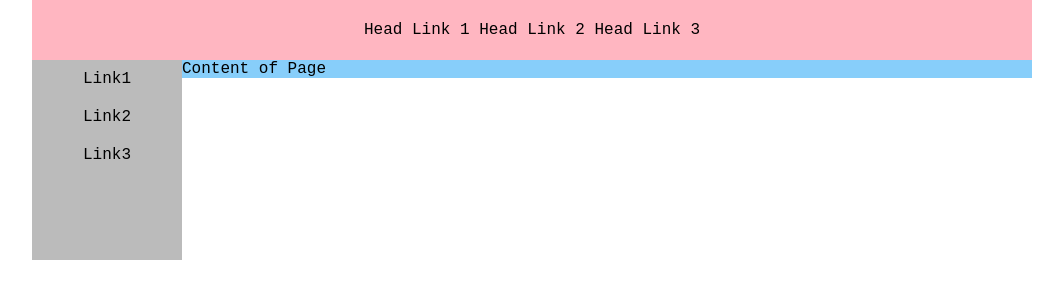
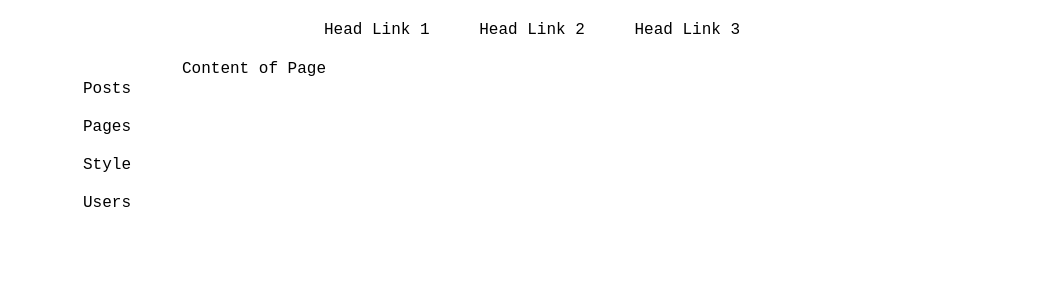
Before and after one commit to atheiman/bloggity, a PHP site: page /page_starter.php in a window 1280 px wide. Shown: the top 300 px of the page, without its empty margins (108-1171 px from the left). Run offline with PHP 8.4, Linux system fonts and the light colour scheme; the visitor is signed in with stand-in values (Sample User, id 1).

Commit message:
styling work, drastic improvements

```diff
--- a/web/page_starter.php
+++ b/web/page_starter.php
@@ -1,25 +1,28 @@
 <?php
 session_start();
+
 // Testing
-$_SESSION["userType"] = "Administrator";
+session_destroy();
+//$_SESSION['userType'] = 'Administrator';
+//$_SESSION['userType'] = 'Editor';
 
 // Secure Page
-//if (!isset($_SESSION["userType"])) {header("Location: login.php");}
+//if (!isset($_SESSION['userType'])) {header('Location: login.php');}
 
 // Admin Only Page
-//if ($_SESSION["userType"] != "Administrator") {die("This page is restricted to Adminstrators");}
+//if ($_SESSION['userType'] != 'Administrator') {die('This page is restricted to Adminstrators');}
 
 // MySQL connection
-include "./resources/db_connect.php";
+include './resources/db_connect.php';
 
 ?>
 <!doctype html>
 <html>
 <head>
-<link rel="stylesheet" type="text/css" href="./resources/style.css">
-<script src="./resources/script.js"></script>
+<link rel='stylesheet' type='text/css' href='./resources/style.css'>
+<script src='./resources/script.js'></script>
 <title>Test Bloggity</title>
-<link rel="icon" type="image/png" href="files/images/generic_icon.png"/>
+<link rel='icon' type='image/png' href='files/images/generic_icon.png'/>
 <style>
 
 </style>
@@ -29,7 +32,7 @@ include "./resources/db_connect.php";
 </head>
 
 <body onload="">
-<?php include "./resources/header.php" ; ?>
+<?php include './resources/header.php' ; ?>
 <!-- #page_content started -->
 Content of Page
 
--- a/web/resources/header.php
+++ b/web/resources/header.php
@@ -6,10 +6,17 @@
 <?php
 if (isset($_SESSION['userType'])) {
   echo "
-  <div id='admin_bar' style='width:150px;' class='gray_bg center'>
-    <a href='admin_link1.php'>Link1</a>
-    <a href='admin_link2.php'>Link2</a>
-    <a href='admin_link3.php'>Link3</a>
+  <div id='admin_bar' style='width:150px;' class='center'>
+    <a href='admin_link1.php'>Posts</a>
+    <a href='admin_link2.php'>Pages</a>
+    <a href='admin_link3.php'>Style</a>
+    ";
+    if ($_SESSION['userType'] == 'Administrator') {
+      echo "
+      <a href='admin_link4.php'>Users</a>
+      ";
+    }
+  echo "
   </div>
   <div id='page_content' style='width:850px;'>
   ";
--- a/web/resources/style.css
+++ b/web/resources/style.css
@@ -28,17 +28,20 @@ a:hover { text-decoration: underline; }
   width: 100%;
   vertical-align: middle;
   line-height: 60px;
-  background-color: lightpink;
+  //background-color: lightpink;
+}
+
+#header_bar a {
+  margin: 0px 20px;
 }
 
 #admin_bar {
   float:left;
-  height: 200px;
 }
 
 #admin_bar a {
   display: block;
-  padding: 10px 0px;
+  margin: 20px 0px;
 }
 
 #admin_bar a:hover {
@@ -47,7 +50,7 @@ a:hover { text-decoration: underline; }
 
 #page_content {
   float:left;
-  background-color: lightskyblue;
+  //background-color: lightskyblue;
 }
 
 #page_content a {
```
